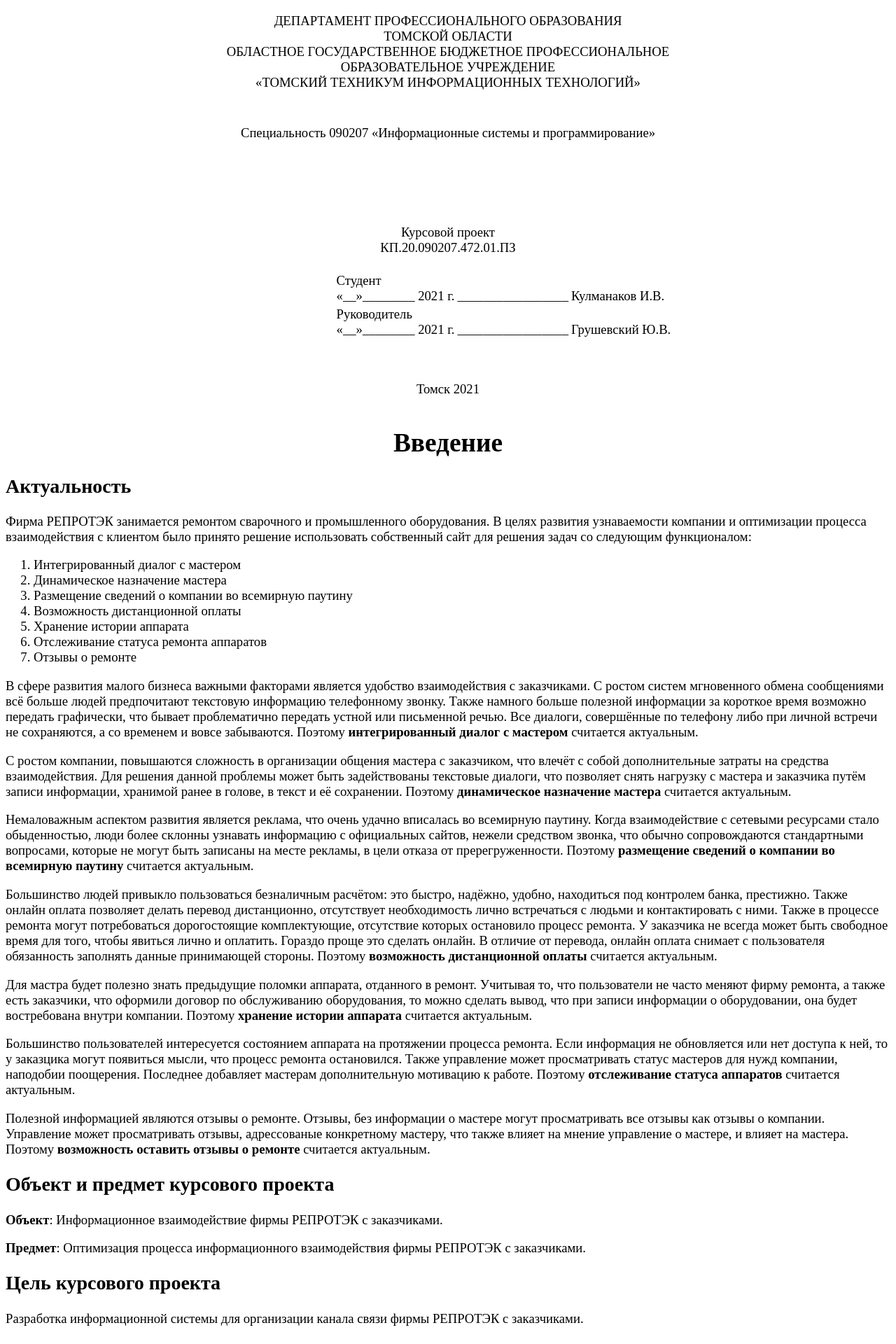
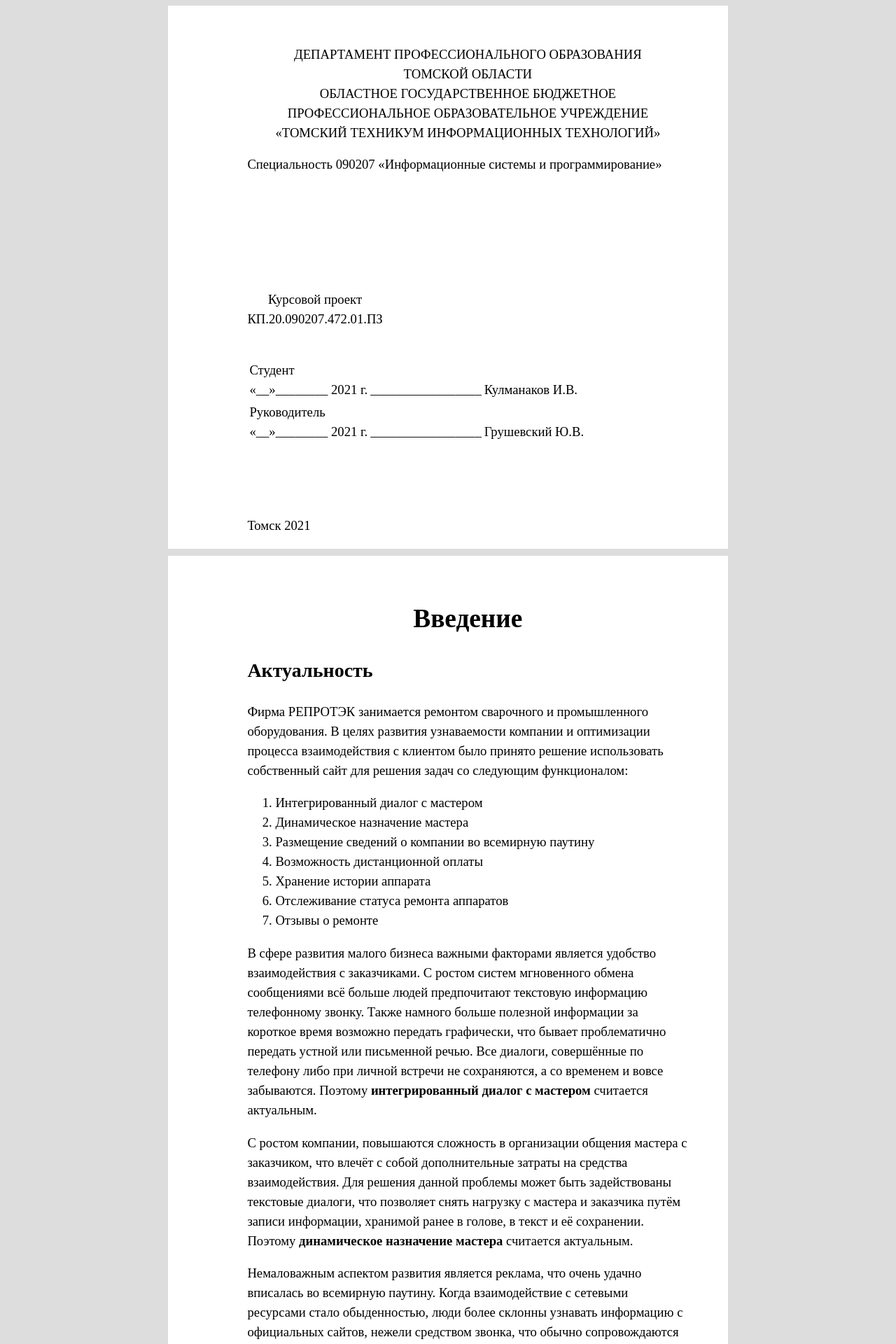
Before and after one commit to kul2002il/CP_PiRVP, a PHP site: page /test.html in a window 1280 px wide. Shown: the top 1920 px of the page at 70% size. Run offline with PHP 8.4, Linux system fonts and the light colour scheme.

Commit message:
Актуальность объекта v0.1

```diff
--- a/Документация/test.css
+++ b/Документация/test.css
@@ -8,6 +8,7 @@
 body{
 	font-family: "Times New Roman", serif;
 	font-size: 14pt;
+	line-height: 1.5;
 }
 
 
@@ -15,7 +16,7 @@ body{
 
 /* Титульник */
 
-header{
+.title_page{
 	height: 100%;
 
 	page-break-after: always;
@@ -23,33 +24,31 @@ header{
 	position: relative;
 }
 
-header > *{
+.title_page > *{
 	position: absolute;
 	width: 100%;
 }
 
-header > :first-child{
+.title_page > :first-child{
 	position: relative;
 }
 
-header > :nth-last-child(2){
+.title_page > :nth-last-child(2){
 	bottom: 0cm;
 }
 
-header > :last-child{
+.title_page > :last-child{
 	position: relative;
 	page-break-before: always;
 }
 
-header table{
+.title_page table{
 	display: inline-block;
 	text-align: left;
-	width: auto;
-	/*left: 0;*/
 	right: 0;
 }
 
-header table *{
+.title_page table *{
 	vertical-align: bottom;
 }
 
@@ -86,6 +85,16 @@ h1{
 
 
 
+
+/* Вспомогательное форматирование */
+ins{
+	background-color: #9ff;
+	text-decoration: none;
+}
+
+
+
+
 /* Отображение */
 
 @page{
@@ -98,10 +107,28 @@ h1{
 }*/
 
 @media screen{
-	header{
-		height: 15cm;
-		width: 17cm;
+	body{
+		background-color: #ddd;
+	}
+
+	main{
+		width: 800px;
 		margin: 0 auto;
+	}
+
+	main > *{
+		padding: 1cm 1.5cm 1cm 3cm;
+		background-color: #fff;
+		margin-bottom: 10px;
+	}
+
+	.title_page{
+		/*padding: 0;/**/
+		height: 700px;
+	}
+
+	.title_page > *{
+		width: auto;
 	}
 
 	.discipline{
@@ -116,8 +143,4 @@ h1{
 		text-align: right;
 		top: 65%;
 	}
-
-	body > *{
-		margin-bottom: 20px;
-	}
 }
--- a/Документация/test.html
+++ b/Документация/test.html
@@ -6,7 +6,8 @@
 	<link rel="stylesheet" type="text/css" href="test.css">
 </head>
 <body>
-	<header>
+	<main>
+		<div class="title_page">
 			<p>
 				ДЕПАРТАМЕНТ ПРОФЕССИОНАЛЬНОГО ОБРАЗОВАНИЯ<br/>
 				ТОМСКОЙ ОБЛАСТИ<br/>
@@ -38,8 +39,7 @@
 			</div>
 
 			<p>Томск 2021</p><div></div>
-	</header>
-	<main>
+		</div>
 		<div>
 			<h1>Введение</h1>
 
@@ -186,6 +186,75 @@
 				предоставлять справочную информацию о компании.
 			</p>
 		</div>
+
+		<div>
+			<h2>Анализ объекта</h2>
+			<p>
+				Краткое описание взаимодействия мастера с заказчиком.
+				<ol>
+					<li>
+						Заказчик обращается по телефону с краткими данными о
+						аппарате и последних действиях работы с ним.
+						Обозначаются координаты пространства-вемени встречи
+						для диагностики аппарата.
+						<p>
+							Пример диалога:<br/>
+							<ins>Место для примера диалога.</ins>
+						</p>
+					</li>
+					<li>
+						Происходит диагностика аппарата.
+					</li>
+					<li>
+						На пунктах 1 и 2 мастер определяет будет ли аппарат взят в работу.
+						Если да, то какова будет стоимость ремонта.
+					</li>
+					<li>
+						При согласии заказчика с условиями происходит приёмка
+						аппарата, в которую, помимо всего прочего, входит
+						оформление бумаг о приёме аппарата.
+					</li>
+					<li>
+						В процессе работы могут быть запрошены (со стороны
+						мастера) сведения об эксплуатации аппарата заказчиком.
+						<p>
+							Пример диалога:<br/>
+							<ins>Место для примера диалога.</ins>
+						</p>
+					</li>
+					<li>
+						В процесе работы могут быть запрошено (со стороны
+						заказчика) состояние ремонта аппарата.
+						<p>
+							Пример диалога:<br/>
+							<ins>Место для примера диалога.</ins>
+						</p>
+					</li>
+					<li>
+						По готовности работы обозначаются координаты
+						пространства-вемени	встречи для тестирования аппарата
+						и оплаты ремонта.
+						<p>
+							Пример диалога:<br/>
+							<ins>Место для примера диалога.</ins>
+						</p>
+					</li>
+					<li>
+						В течении месяца действует гарантия, во время которой
+						аппарат может быть возвращён на ремонт.
+						(Начать с пункта 1.)
+						Для подтверждения гарантии требуется предъяаить
+						квитанцию об оплате ремонта аппарата.
+					</li>
+					<li>
+						По завершении срока гарантии, взаимодействие с заказчиком
+						по данному аппарату считается завершённым.
+						Бумаги, оформленные в процессе ремонта, складываются
+						в архив.
+					</li>
+				</ol>
+			</p>
+		</div>
 	</main>
 </body>
 </html>
```
Lines whose indentation alone changed are shown as unchanged.
